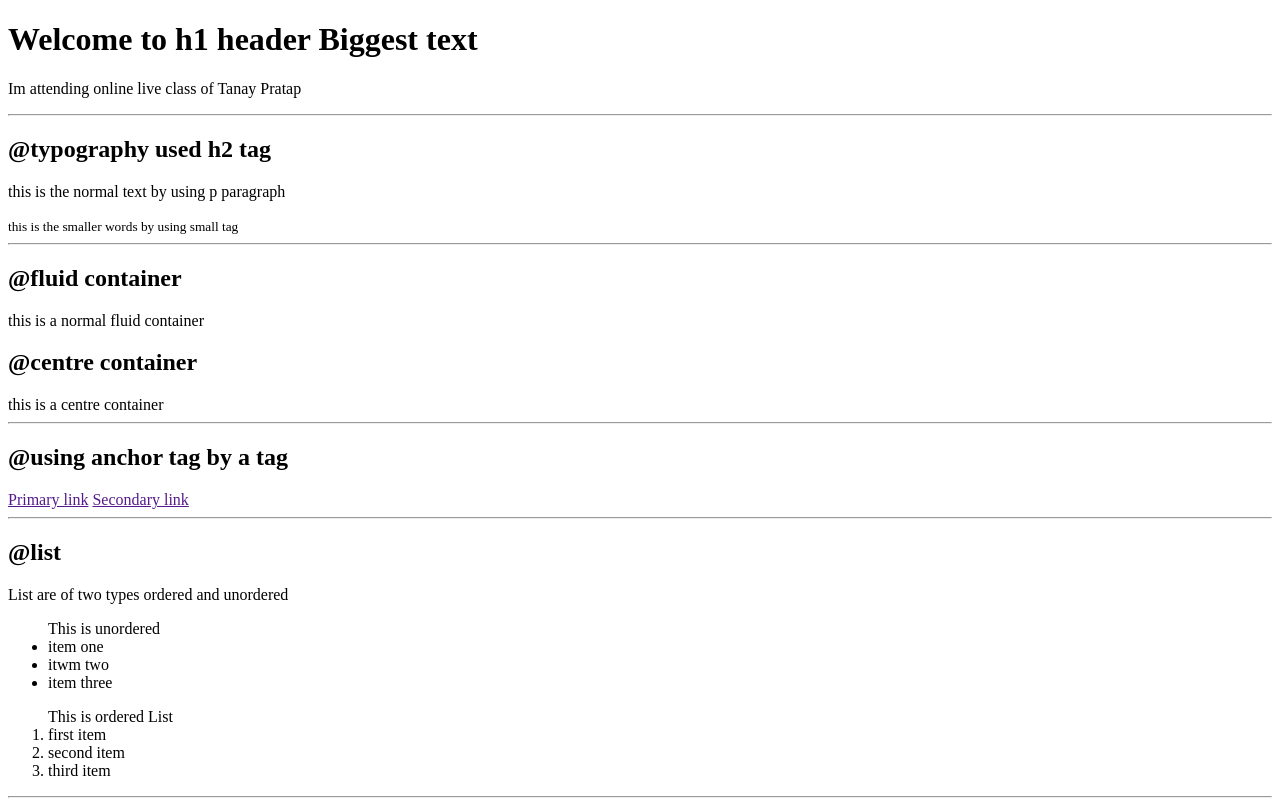
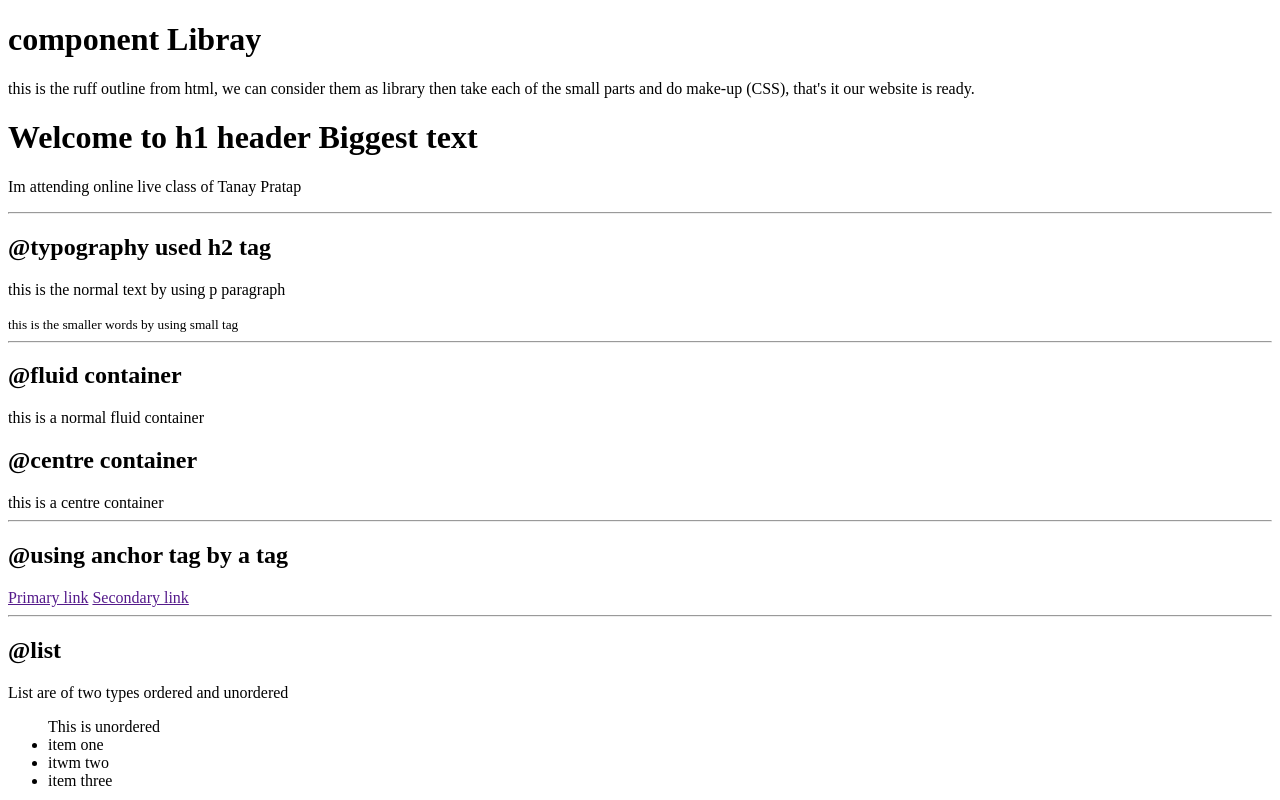
Before and after one commit to GirishRed/Learning-HTML-CSS, a plain HTML site: page index.html in a window 1280 px wide. Shown: the top 800 px of the page. Drawn offline with Linux system fonts and the light colour scheme.

Commit message:
test: added text
h

```diff
--- a/index.html
+++ b/index.html
@@ -8,6 +8,9 @@
 </head>
 
 <body>
+    <h1>component Libray</h1>
+    <p>this is the ruff outline from html, we can consider them as library then take each of the small parts and do make-up (CSS), that's  it our website is ready.
+        </p>
     <h1>Welcome to h1 header Biggest text </h1>
     <p>Im attending online live class of Tanay Pratap</p>
 
```
